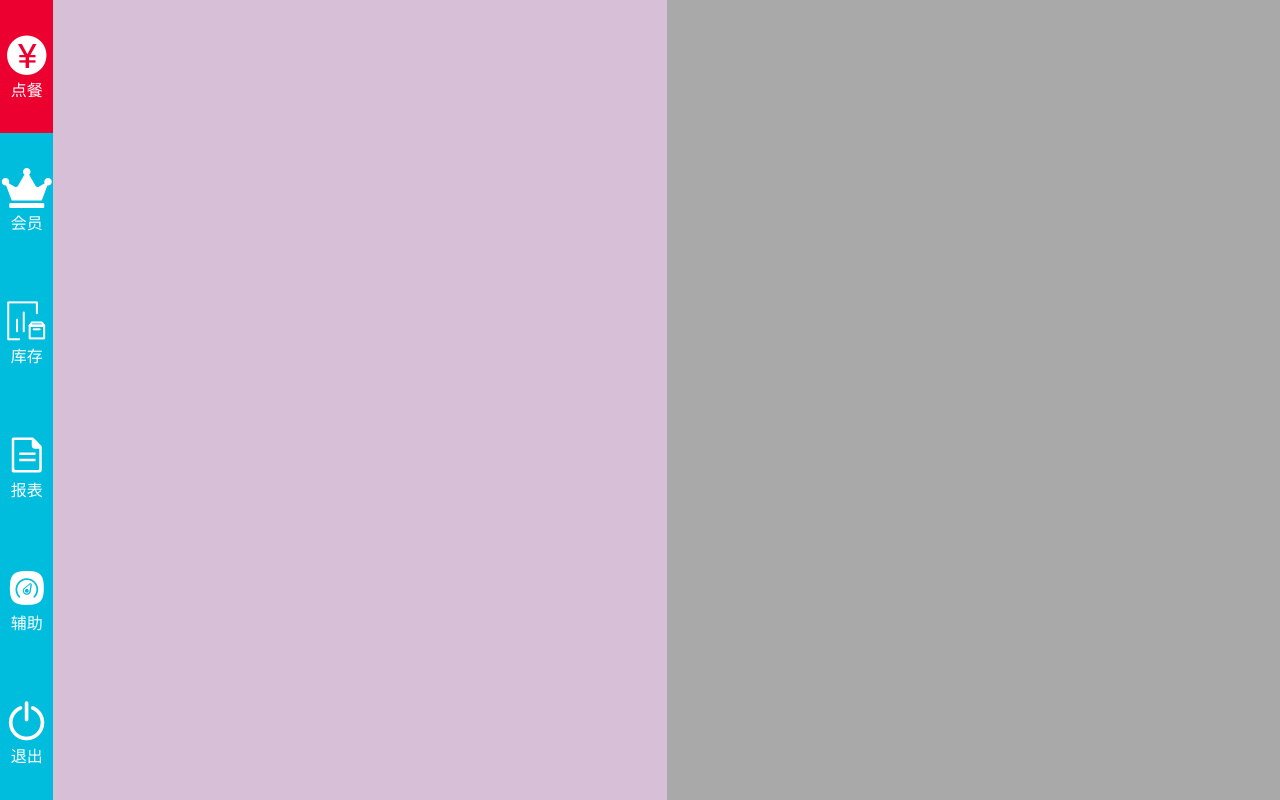
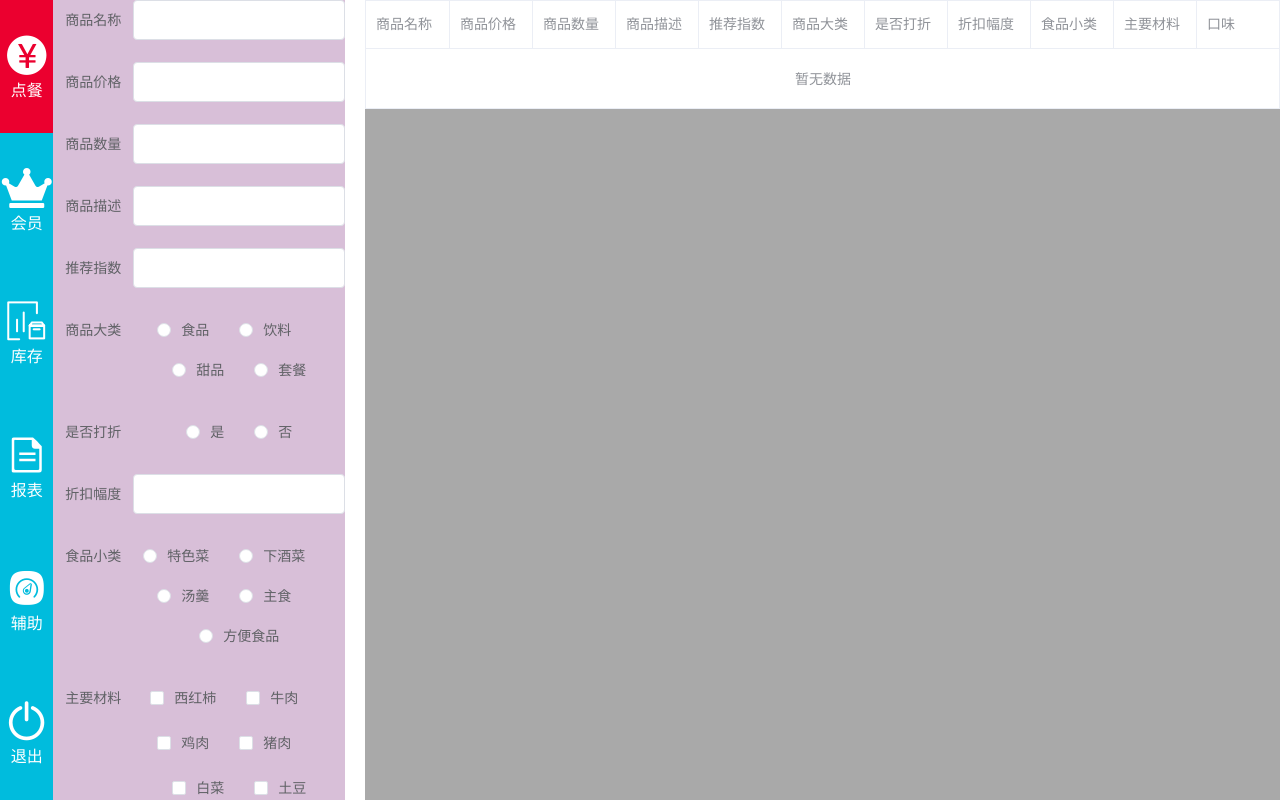
Before and after one commit to Zombie01/zxl01, a Vue app in the folder chileme-cli/: page /stockManagement in a window 1280 px wide. Built offline with nearby package versions, Linux system fonts and the light colour scheme.

Commit message:
库存管理页面切图

```diff
--- a/chileme-cli/src/views/StockManagement.vue
+++ b/chileme-cli/src/views/StockManagement.vue
@@ -1,15 +1,104 @@
 <template lang="pug">
     div.stockManagement
-        el-row
-            el-col(:span='12')
+        el-row(:gutter="20")
+            el-col(:span='6')
                 div.stockForm
-            el-col(:span='12')
+                    el-form(ref="form",:model="form",label-width="80px")
+                        el-form-item(label="商品名称")
+                            el-input(v-model="form.goodname")
+                        el-form-item(label="商品价格")
+                            el-input(v-model="form.price")
+                        el-form-item(label="商品数量")
+                            el-input(v-model="form.num")
+                        el-form-item(label="商品描述")
+                            el-input(v-model="form.desc")
+                        el-form-item(label="推荐指数")
+                            el-input(v-model="form.rate")
+                        el-form-item(label="商品大类")
+                            el-radio(v-model="form.type",label="food") 食品
+                            el-radio(v-model="form.type",label="drink") 饮料
+                            el-radio(v-model="form.type",label="sweet") 甜品
+                            el-radio(v-model="form.type",label="combo") 套餐
+                        el-form-item(label="是否打折")
+                            el-radio(v-model="form.isOff",:label="true") 是
+                            el-radio(v-model="form.isOff",:label="false") 否
+                        el-form-item(label="折扣幅度")
+                            el-input(v-model="form.percent")
+                        el-form-item(label="食品小类")
+                            el-radio(v-model="form.itemType",label="special") 特色菜
+                            el-radio(v-model="form.itemType",label="cool") 下酒菜
+                            el-radio(v-model="form.itemType",label="soup") 汤羹
+                            el-radio(v-model="form.itemType",label="normal") 主食
+                            el-radio(v-model="form.itemType",label="fast") 方便食品
+                        el-form-item(label="主要材料")
+                            el-checkbox-group(v-model="form.material")
+                                el-checkbox(v-for="item in material",:key="item.id",:label="item.code") {{item.name}}
+                        el-form-item(label="口味")
+                            el-radio(v-model="form.tast",label="hot") 辣
+                            el-radio(v-model="form.tast",label="light") 清淡
+                            el-radio(v-model="form.tast",label="sweet") 甜
+                    el-button(type="primary",@click="submitHandle") 提交
+                    el-button(type="warning",@click="resetHandle('form')") 重置
+            el-col(:span='18')
                 div.stockTable
+                    el-table(:data="tableData",border,style="width: 90%,margin:auto")
+                        el-table-column(prop="goodname",label="商品名称")
+                        el-table-column(prop="price",label="商品价格")
+                        el-table-column(prop="num",label="商品数量")
+                        el-table-column(prop="desc",label="商品描述")
+                        el-table-column(prop="rate",label="推荐指数")
+                        el-table-column(prop="type",label="商品大类")
+                        el-table-column(prop="isOff",label="是否打折")
+                        el-table-column(prop="percent",label="折扣幅度")
+                        el-table-column(prop="itemType",label="食品小类")
+                        el-table-column(prop="material",label="主要材料")
+                        el-table-column(prop="tast",label="口味")
+
+
+
 </template>
 <script>
 export default {
     data(){
         return {
+            // 表单
+            form:{
+                 goodname :'',
+                 price    :'',
+                 num      :'',
+                 desc     :'',
+                 rate     :'',  // 3-5
+                 type     :'',  //食品:food, 饮料:drink, 甜品:sweet, 套餐:combo
+                 isOff    :'',  // true/false
+                 percent  :'',  // 2.5 --- 9.1
+                 itemType :'',  //特色菜:special、下酒菜:cool 汤羹:soup、主食:normal、 方便菜肴:fast)
+                 material :[],
+                 tast     :'',  //偏辣，清单，偏甜
+            },
+            // 材料
+            material:[
+                {id:1,name:'西红柿',code:'tomoto'},
+                {id:2,name:'牛肉',code:'beef'},
+                {id:3,name:'鸡肉',code:'chicken'},
+                {id:4,name:'猪肉',code:'pork'},
+                {id:5,name:'白菜',code:'carbage'},
+                {id:6,name:'土豆',code:'potato'},
+            ],
+            // table
+            tableData:[]
+        }
+    },
+    methods:{
+        // 提交数据
+        submitHandle(){
+
+        },
+        // 重置表单
+        resetHandle(formName){
+
+        },
+        // 更新table数据的方法
+        getData(){
 
         }
     }
```
